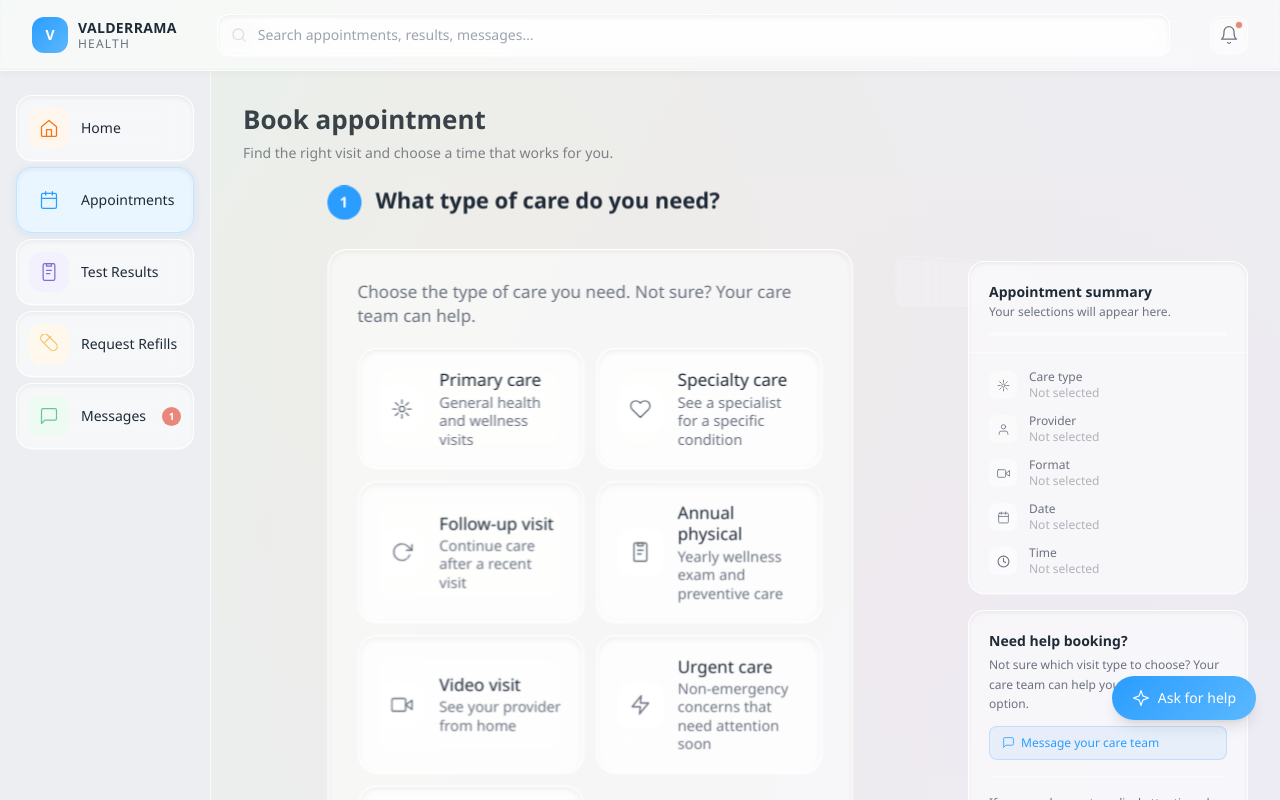
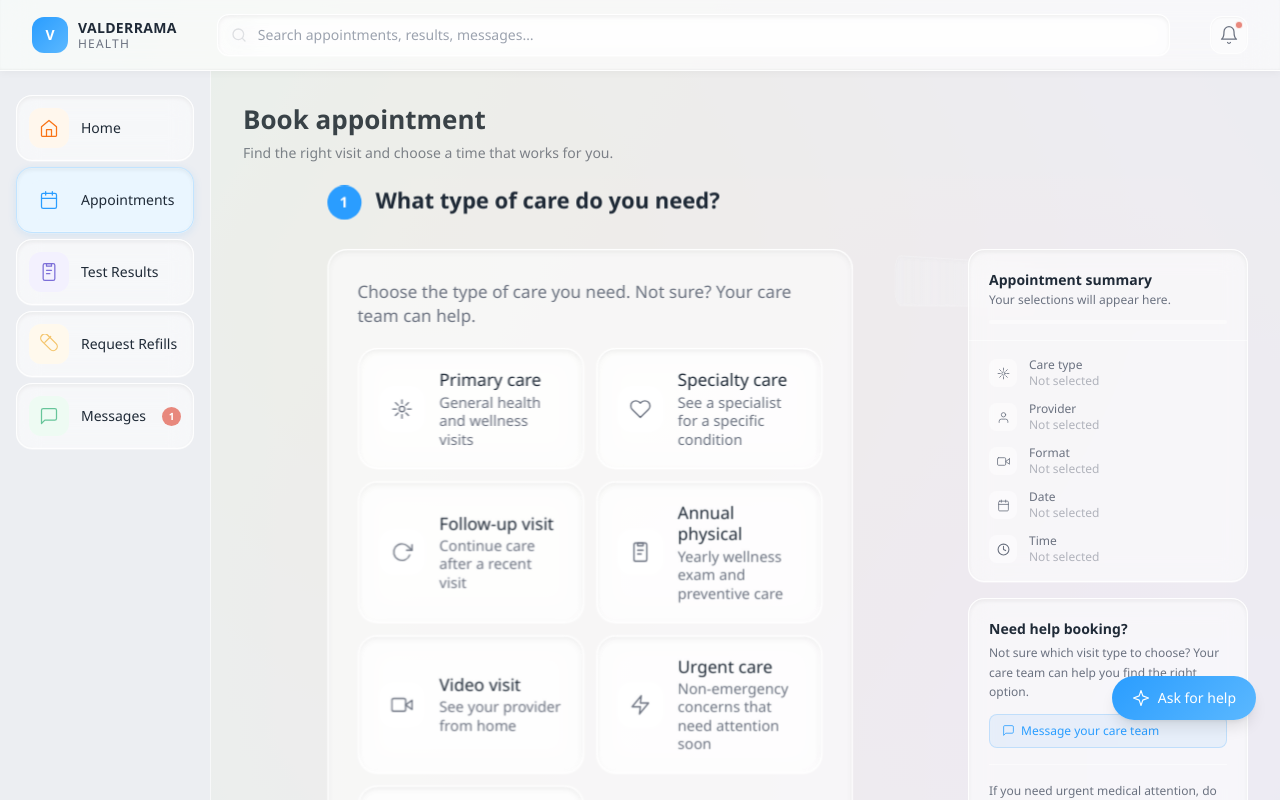
Before and after one commit to valderramadesign/V-Health_Patient-Portal, a React (Vite) app: page / in a window 1280 px wide. Both pictures are taken after a click on the button "Book appointment". Shown: the top 800 px of the page. Built offline with nearby package versions, Linux system fonts and the light colour scheme.

Commit message:
Move desktop summary panel up by 12px

```diff
--- a/outputs/BookAppointmentPage.jsx
+++ b/outputs/BookAppointmentPage.jsx
@@ -1265,7 +1265,7 @@ export default function BookAppointmentPage({ onNavigate = () => {} }) {
                 </div>
 
                 {/* ── Right panel (desktop) ── */}
-                <div className="hidden lg:block flex-shrink-0" style={{ width: 280, position:"sticky", top:96, marginTop: 54 }}>
+                <div className="hidden lg:block flex-shrink-0" style={{ width: 280, position:"sticky", top:96, marginTop: 42 }}>
                   <div className="flex flex-col gap-4">
                     <AppointmentSummary booking={booking} format={booking.format} currentStep={currentStep} />
                     <SupportSection />
```
